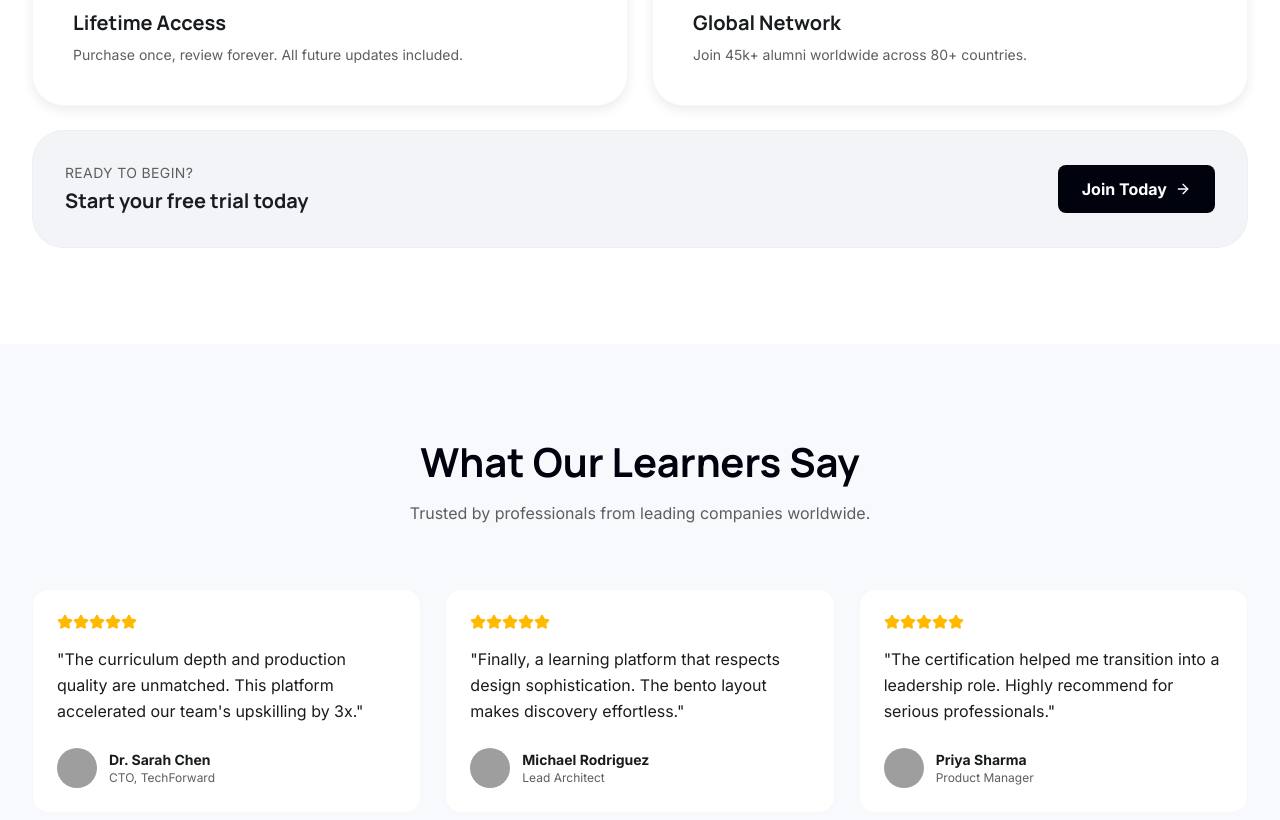
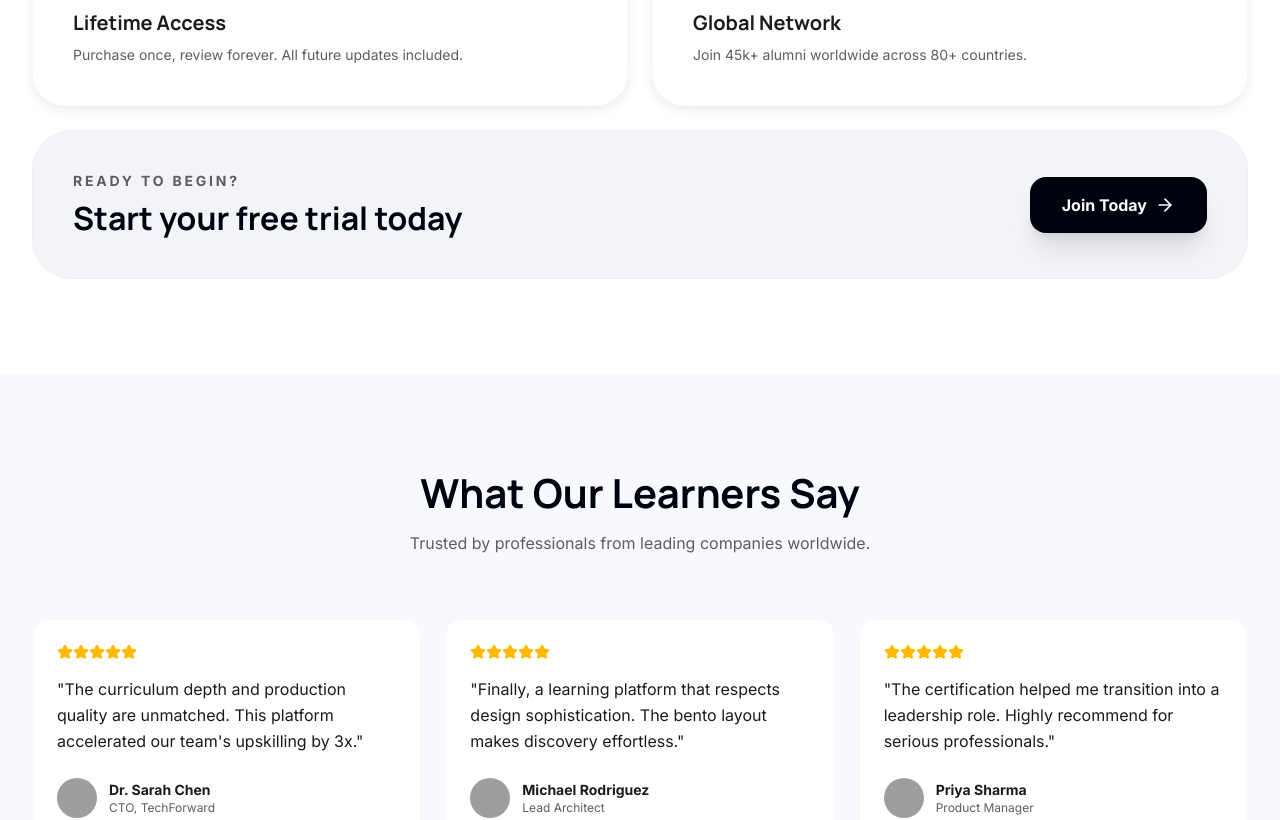
Before and after one commit to srivenkateshnadapana/adhoc_test_lms, a React (Vite) app: page / in a window 1280 px wide. Shown: the part 2960-3780 px from the top of the page. Built offline with nearby package versions, Linux system fonts and the light colour scheme; grey boxes are pictures that could not be loaded.

Commit message:
fixing the text content

```diff
--- a/src/index.css
+++ b/src/index.css
@@ -149,6 +149,12 @@
   body {
     @apply bg-surface font-body text-on-surface antialiased;
   }
+  input, textarea, select {
+    @apply text-on-surface;
+  }
+  ::placeholder {
+    @apply text-on-surface-variant opacity-60;
+  }
 }
 
 @layer utilities {
--- a/src/pages/admin/AdminCourseManager.jsx
+++ b/src/pages/admin/AdminCourseManager.jsx
@@ -479,17 +479,18 @@ function SortableModule({ module, modQuiz, mIdx, openModal, handleDelete }) {
 
         {/* Render Module Quiz at the bottom of the module (non-draggable to keep it fixed at the end) */}
         {modQuiz && (
-          <div className="flex justify-between items-center p-4 bg-blue-500/5 rounded-2xl border border-blue-500/20">
+          <div className="flex justify-between items-center p-4 bg-surface-container-low rounded-2xl border border-surface-dim/20">
              <div className="flex items-center gap-4 pl-10">
-                <div className="w-10 h-10 bg-blue-500/20 rounded-full flex items-center justify-center text-blue-600 shrink-0">
+               <div className="w-10 h-10 bg-primary/10 rounded-full flex items-center justify-center text-primary shrink-0">
                  <HelpCircle className="w-5 h-5" />
                </div>
                <div>
-                  <p className="font-bold text-blue-800">{modQuiz.title}</p>
-                  <p className="text-xs text-blue-600 mt-1">Knowledge Check</p>
+                 <p className="font-bold text-primary">{modQuiz.title}</p>
+                 <p className="text-xs text-secondary mt-1">Knowledge Check</p>
                </div>
              </div>
-              <div className="flex gap-3">
+             <div className="flex gap-3 items-center">
+               <button onClick={() => openModal('manage_questions', modQuiz)} className="text-xs font-bold text-primary bg-primary/10 px-3 py-1 rounded-lg hover:bg-primary/20">Questions ({modQuiz.questions?.length || 0})</button>
                <button onClick={() => openModal('quiz', modQuiz, module.id, 'module')} className="text-secondary hover:text-primary"><Edit className="w-4 h-4" /></button>
                <button onClick={() => handleDelete('quiz', modQuiz.id)} className="text-red-500/60 hover:text-red-500"><Trash2 className="w-4 h-4" /></button>
              </div>
--- a/src/pages/admin/AdminCourses.jsx
+++ b/src/pages/admin/AdminCourses.jsx
@@ -278,7 +278,7 @@ function AdminCoursesContent() {
                       console.log('Navigating to course:', course.id)
                       navigate(`/admin/courses/${course.id}`)
                     }}
-                    className="px-6 py-3 bg-surface-container-high text-primary rounded-xl font-bold hover:bg-primary hover:text-white transition-colors flex items-center justify-center gap-2"
+                    className="px-6 py-3 bg-surface-container-high text-primary rounded-xl font-bold hover:bg-primary hover:text-on-primary transition-colors flex items-center justify-center gap-2"
                   >
                     <Settings className="w-4 h-4" /> Content
                   </button>
--- a/src/pages/public/Home.jsx
+++ b/src/pages/public/Home.jsx
@@ -367,20 +367,20 @@ export default function Home() {
               <p className="text-secondary text-sm">Join 45k+ alumni worldwide across 80+ countries.</p>
             </motion.div>
             </div>
-              <motion.div
+            <motion.div
               variants={fadeUp}
-              className="w-full md:col-span-3 bg-surface-container-low flex items-center justify-between rounded-[2rem] border border-surface-dim/20 p-8"
+              className="w-full md:col-span-3 bg-surface-container-low flex flex-col sm:flex-row items-start sm:items-center justify-between rounded-[2.5rem] border border-surface-dim/20 p-8 sm:p-10 gap-8"
             >
-              <div>
-                <p className="text-sm text-secondary uppercase tracking-wide mb-1">Ready to begin?</p>
-                <p className="text-xl font-headline font-bold">Start your free trial today</p>
+              <div className="space-y-2">
+                <p className="text-xs sm:text-sm text-secondary uppercase tracking-[0.2em] font-bold">Ready to begin?</p>
+                <p className="text-2xl sm:text-3xl font-headline font-bold text-primary">Start your free trial today</p>
               </div>
               <Link
                 to="/register"
-                className="px-6 py-3 bg-primary text-primary-foreground font-bold rounded-xl hover:scale-105 transition-transform group flex items-center gap-2"
+                className="w-full sm:w-auto px-8 py-4 bg-primary text-on-primary font-bold rounded-2xl hover:scale-105 transition-transform group flex items-center justify-center gap-2 whitespace-nowrap shadow-xl shadow-primary/10"
               >
                 Join Today
-                <ArrowRight className="w-4 h-4 group-hover:translate-x-1 transition-transform" />
+                <ArrowRight className="w-5 h-5 group-hover:translate-x-1 transition-transform" />
               </Link>
             </motion.div>
           </motion.div>
```
Also changed, not shown: 1 other file (tests, documents, lock files or other folders). Lines whose indentation alone changed are shown as unchanged.
